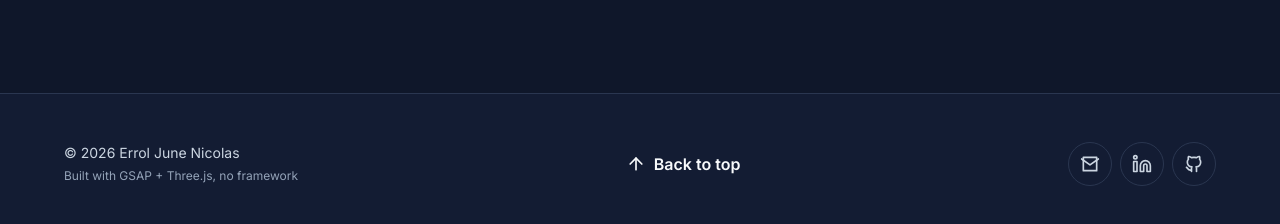
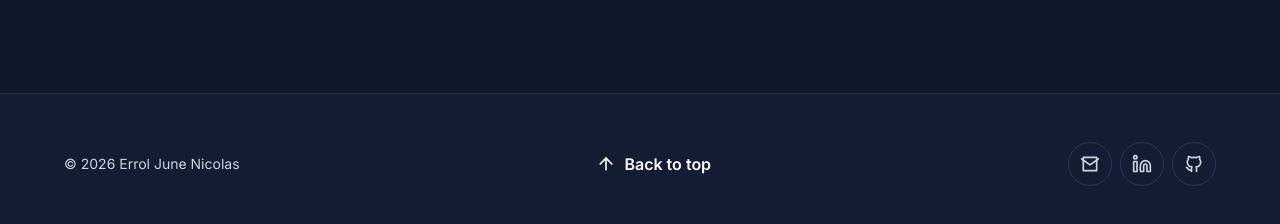
Before and after one commit to nicolaserrol/portfolio, a plain HTML site: page index.html in a window 1280 px wide. Shown: the part 8866-9090 px from the top of the page. Drawn offline with nearby package versions, Linux system fonts and the light colour scheme; animation ran at ten frames a second.

Commit message:
Remove 'Built with' line from footer
Co-Authored-By: Claude Fable 5.1 <noreply@anthropic.com>
Claude-Session: https://claude.ai/code/session_014Ay6vJFeXsqW2EXGzLBfbe

```diff
--- a/index.html
+++ b/index.html
@@ -366,7 +366,6 @@
 
   <div class="footer-meta">
     <p class="footer-copy">&copy; 2026 Errol June Nicolas</p>
-    <p class="footer-built">Built with GSAP + Three.js, no framework</p>
   </div>
 
   <ul class="footer-social" role="list">
```
Also changed, not shown: partials/footer.html (+0 -1 lines).
